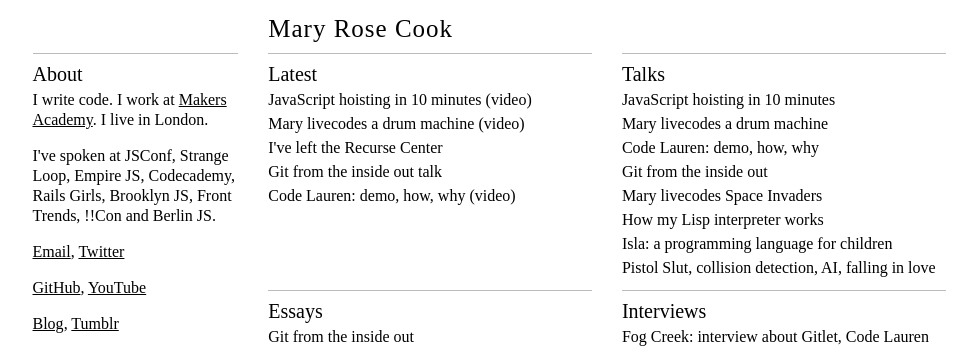
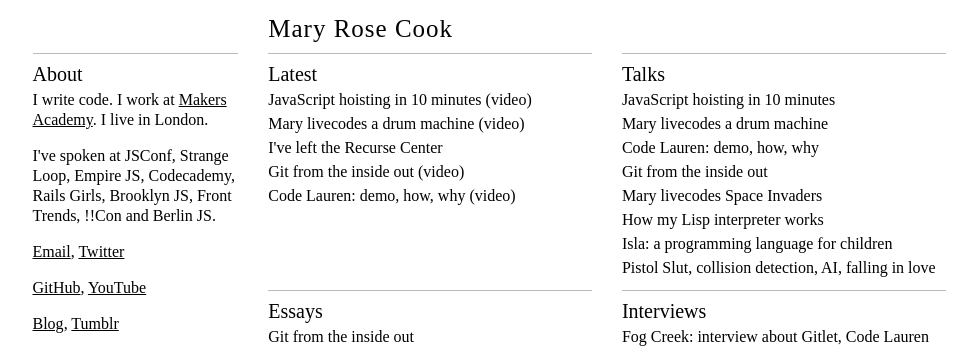
Before and after one commit to zahrabakhshalizadeh/maryrosecook.com, a Jekyll site: the page index.html, which Jekyll copies as it is, in a window 1280 px wide. Shown: the top 352 px of the page, without its empty margins (151-1117 px from the left). Built offline with Jekyll 4.4.1, drawn with Linux system fonts in a browser that asks for light colours; some web fonts are replaced; Markdown is read by kramdown in place of the engine named in the settings; grey boxes are pictures that could not be loaded.

Commit message:
Use consistent (video) parens

```diff
--- a/index.html
+++ b/index.html
@@ -66,7 +66,7 @@
               <li><a href="https://www.youtube.com/watch?v=p4xkzTOgFV0">JavaScript hoisting in 10 minutes (video)</a></li>
               <li><a href="http://drum-machine.maryrosecook.com">Mary livecodes a drum machine (video)</a></li>
               <li><a href="/blog/post/ive-left-the-recurse-center">I've left the Recurse Center</a></li>
-              <li><a href="https://www.youtube.com/watch?v=fCtZWGhQBvo">Git from the inside out talk</a></li>
+              <li><a href="https://www.youtube.com/watch?v=fCtZWGhQBvo">Git from the inside out (video)</a></li>
               <li><a href="https://www.youtube.com/watch?v=dOGuPJ6aFzE">Code Lauren: demo, how, why (video)</a></li>
               <li class="vertical-column-spacing">&nbsp;</li>
               <li class="vertical-column-spacing">&nbsp;</li>
```
